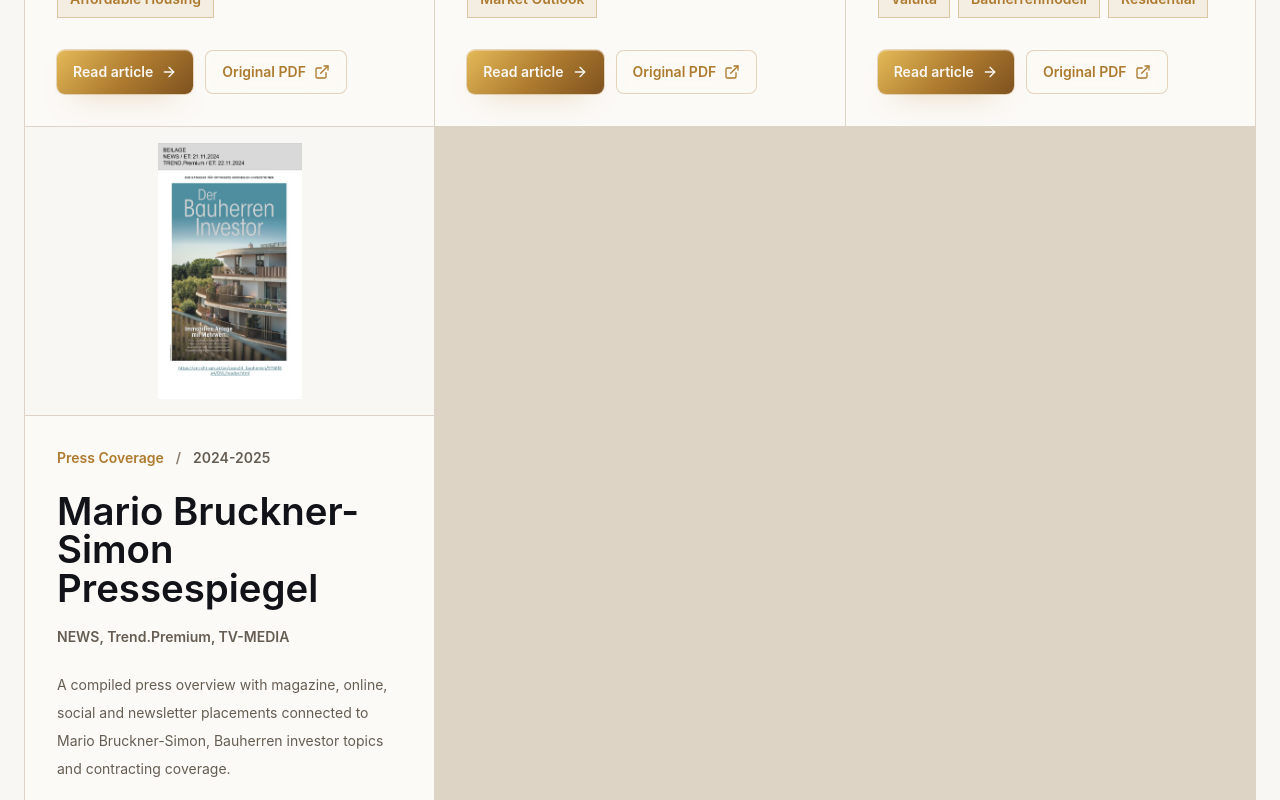
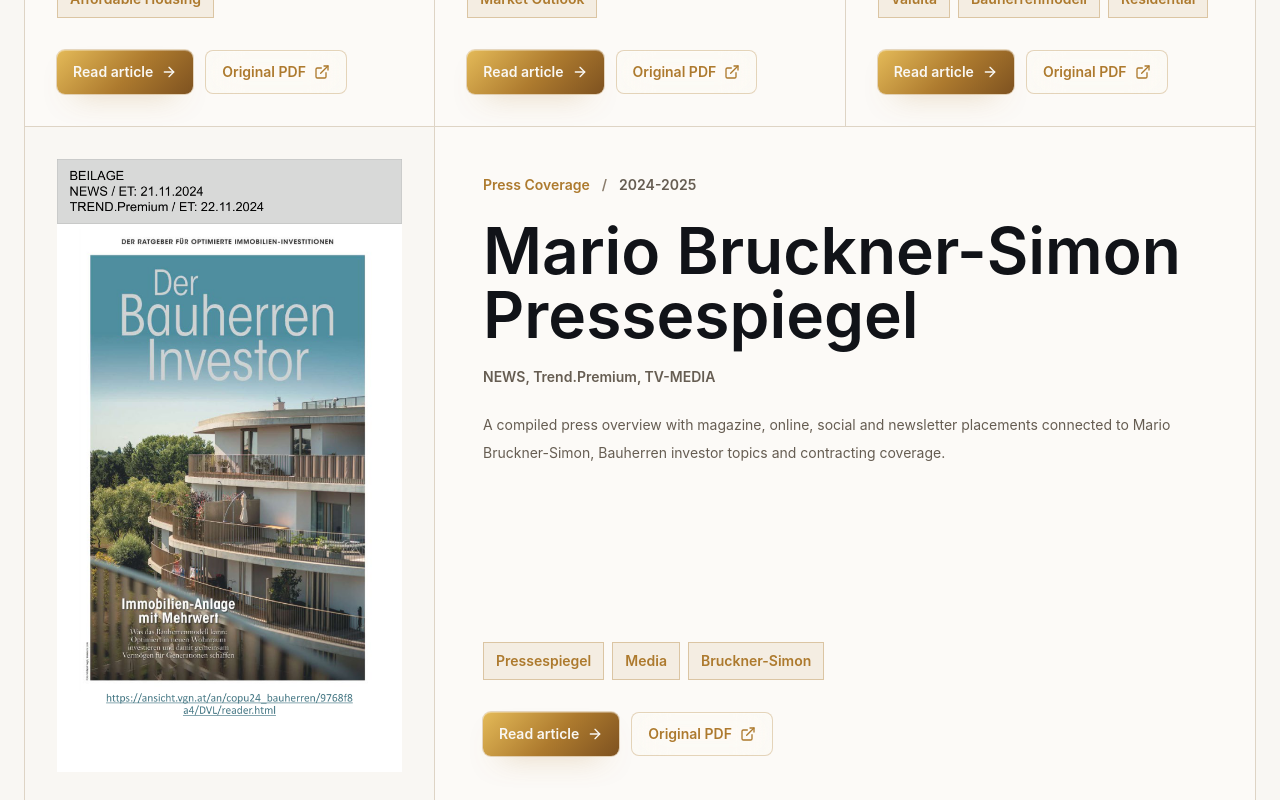
Before and after one commit to GiorgiKemo/aixco-energy, a React (Vite) app: page /news in a window 1280 px wide. Shown: the part 2180-2980 px from the top of the page. Built offline with nearby package versions, Linux system fonts and the light colour scheme.

Commit message:
Expand orphan news article card

```diff
--- a/src/pages/NewsPage.tsx
+++ b/src/pages/NewsPage.tsx
@@ -5,6 +5,8 @@ import { aixcoAssets, ctaCopy, futureGrowth, investorReasons, pvArticle } from '
 import { newsArticles } from '../content/newsArticles';
 
 const NewsPage: React.FC = () => {
+  const lastArticleIndex = newsArticles.length - 1;
+
   return (
     <main className="pt-24 lg:pt-32 min-h-screen bg-industrial-white text-industrial-black">
       <section className="px-6 pb-24 pt-16 md:py-28 max-w-7xl mx-auto">
@@ -19,26 +21,41 @@ const NewsPage: React.FC = () => {
         </div>
 
         <div className="grid grid-cols-1 md:grid-cols-2 lg:grid-cols-3 gap-px bg-zinc-800 border border-zinc-800 mb-28">
-          {newsArticles.map((article, index) => (
+          {newsArticles.map((article, index) => {
+            const isOnlyArticle = newsArticles.length === 1;
+            const isFeaturedArticle = index === 0 && !isOnlyArticle;
+            const isLastArticle = index === lastArticleIndex;
+            const isLgOrphan = isOnlyArticle || (newsArticles.length > 2 && isLastArticle && (newsArticles.length - 2) % 3 === 1);
+            const isMdOrphan = isOnlyArticle || (isLastArticle && newsArticles.length % 2 === 1);
+            const isWideArticle = isFeaturedArticle || isLgOrphan;
+
+            return (
               <article
                 key={article.slug}
-              className={`min-w-0 bg-zinc-950 transition-colors hover:bg-zinc-900 ${index === 0 ? "lg:col-span-2" : ""}`}
+                className={`min-w-0 bg-zinc-950 transition-colors hover:bg-zinc-900 ${
+                  isFeaturedArticle ? "lg:col-span-2" : ""
+                } ${isMdOrphan ? "md:col-span-2" : ""} ${isLgOrphan ? "lg:col-span-3" : ""}`}
               >
-              <div className="flex h-full min-w-0 flex-col">
-                <Link to={`/news/${article.slug}`} className="group block border-b border-zinc-800 bg-industrial-white p-4">
+                <div className={`flex h-full min-w-0 flex-col ${isLgOrphan ? "lg:grid lg:grid-cols-12" : ""}`}>
+                  <Link
+                    to={`/news/${article.slug}`}
+                    className={`group block border-b border-zinc-800 bg-industrial-white p-4 ${
+                      isLgOrphan ? "lg:col-span-4 lg:border-b-0 lg:border-r lg:p-8" : ""
+                    }`}
+                  >
                     <img
                       src={article.image}
                       alt={`${article.title} article preview`}
-                    className={`w-full object-contain ${index === 0 ? "h-80" : "h-64"}`}
+                      className={`w-full object-contain ${isWideArticle ? "h-80" : "h-64"} ${isLgOrphan ? "lg:h-full lg:min-h-[24rem]" : ""}`}
                     />
                   </Link>
-                <div className="flex min-w-0 flex-1 flex-col p-6 sm:p-7 md:p-8">
+                  <div className={`flex min-w-0 flex-1 flex-col p-6 sm:p-7 md:p-8 ${isLgOrphan ? "lg:col-span-8 lg:p-10 xl:p-12" : ""}`}>
                     <div className="mb-6 flex flex-wrap items-center gap-3 text-sm font-black uppercase tracking-normal">
                       <span className="text-brand-red">{article.category}</span>
                       <span className="text-zinc-600">/</span>
                       <span className="text-zinc-500">{article.date}</span>
                     </div>
-                  <h2 className={`mb-5 break-words leading-none ${index === 0 ? "text-[clamp(2.4rem,5vw,4.6rem)]" : "text-[clamp(1.9rem,3vw,3rem)]"}`}>
+                    <h2 className={`mb-5 break-words leading-none ${isWideArticle ? "text-[clamp(2.4rem,5vw,4.6rem)]" : "text-[clamp(1.9rem,3vw,3rem)]"}`}>
                       {article.title}
                     </h2>
                     <div className="mb-6 text-sm font-black uppercase tracking-normal text-zinc-500">
@@ -75,7 +92,8 @@ const NewsPage: React.FC = () => {
                   </div>
                 </div>
               </article>
-          ))}
+            );
+          })}
         </div>
 
         <article className="mb-28">
```
Lines whose indentation alone changed are shown as unchanged.
